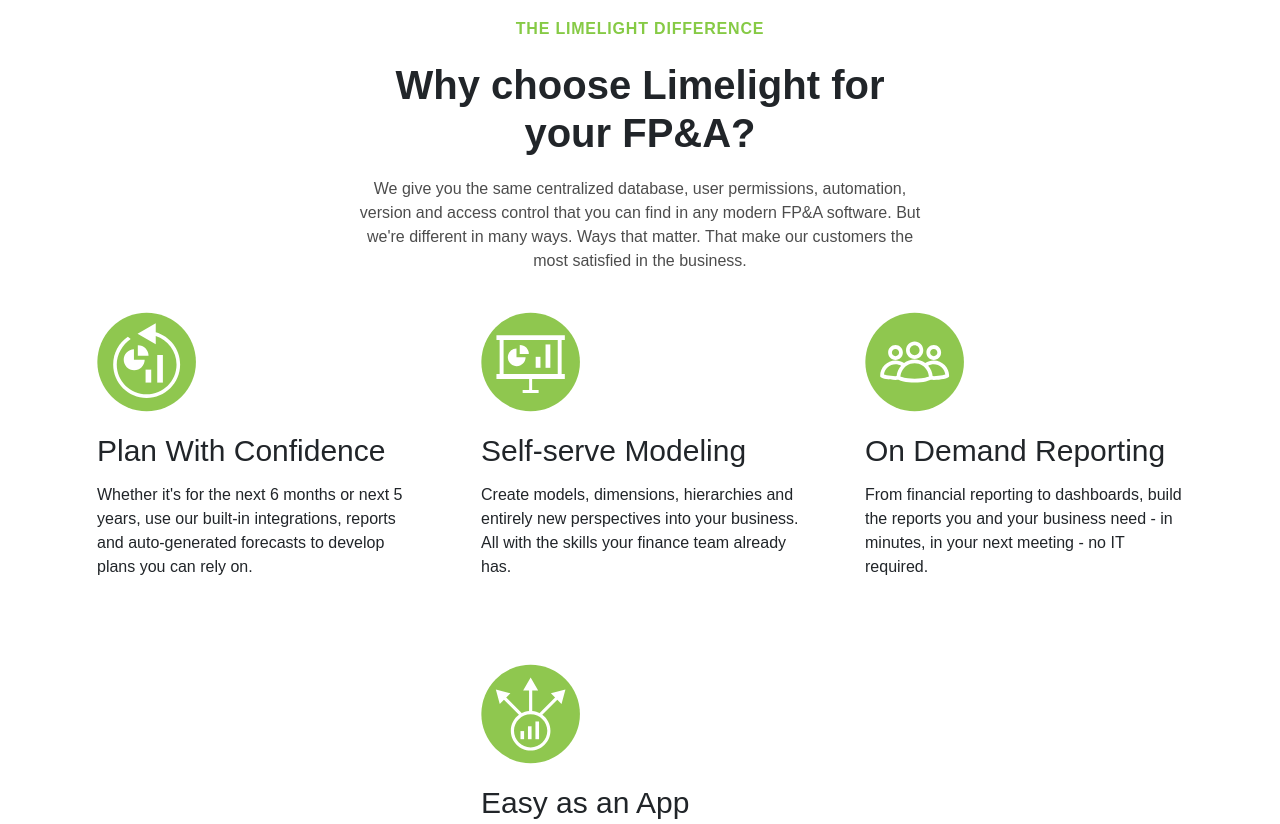
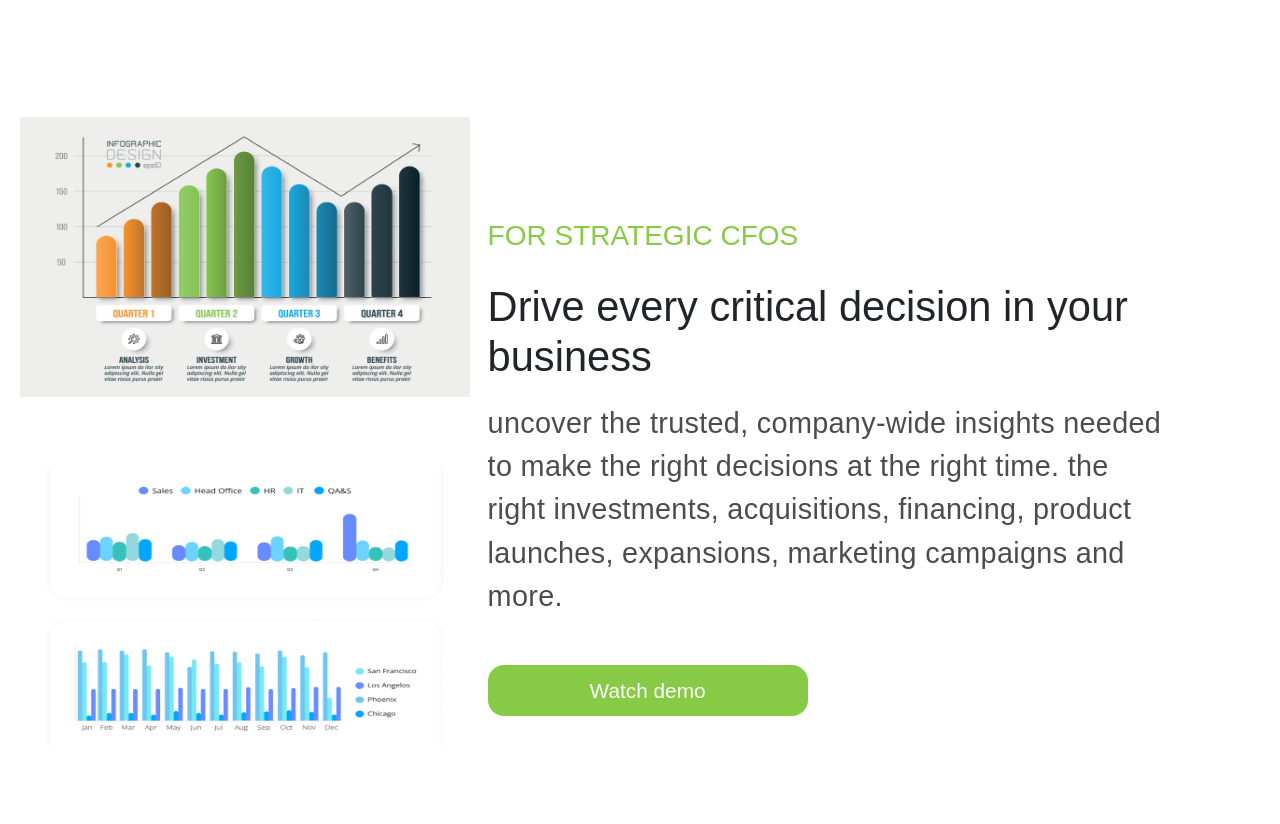
Before and after one commit to garg-anuj/Limelight-Web-Site, a plain HTML site: page index.html in a window 1280 px wide. Shown: the part 1491-2315 px from the top of the page. Drawn offline with nearby package versions, Linux system fonts and the light colour scheme; files whose address does not match are found by name.

Commit message:
new sections ad new css file customerStories.css

```diff
--- a/common.css
+++ b/common.css
@@ -32,6 +32,7 @@
      width: 320px;
      padding: 10px;
      margin-top: 1.5em;
+     background-color: #86ca45;
  }
 
  section {
@@ -41,5 +42,3 @@
  a {
      text-decoration: none;
  }
-
- /* background: url(<path-to-image>), lightgray 50% / cover no-repeat; */
--- /dev/null
+++ b/customerStories.css
@@ -0,0 +1,75 @@
+.customer-stories {
+    display: flex;
+    flex-direction: row-reverse;
+    width: 100%;
+    padding: 10px;
+    margin: 100px 0 10px 0;
+    font-size: 180%;
+}
+
+.customer-stories .text-content {
+    display: flex;
+    align-items: center;
+    flex-direction: column;
+    justify-content: center;
+    width: 70%;
+    margin: 10px;
+    padding: 2px;
+    min-width: 360px;
+    min-height: 315px;
+}
+
+.customer-stories .text-content div {
+    width: 80%;
+    display: flex;
+    flex-direction: column;
+}
+
+.customer-stories .text-content div h3 {
+    color: #86ca45;
+    margin: 0 0 10px 0;
+}
+
+.customer-stories .text-content div h2 {
+    margin: 20px 0 20px 0;
+    font-size: 2.6rem;
+}
+
+.customer-stories .text-content div p {
+    color: rgba(0, 0, 0, 0.7);
+    letter-spacing: 0.02rem;
+    font-weight: 450;
+    text-transform: lowercase;
+}
+
+.customer-stories .text-content button {
+    background: #86ca45;
+    color: white;
+}
+
+.customer-stories .text-content button:hover {
+    opacity: 0.8;
+    letter-spacing: 2px;
+}
+
+.customer-stories .content-imgs {
+    display: flex;
+    flex-direction: column;
+    justify-content: start;
+    width: 25%;
+    margin: 10px;
+    height: 700px;
+}
+
+.customer-stories .content-imgs div {
+    right: 100px;
+    width: 450px;
+    height: 50%;
+}
+
+/* .customer-stories .text-content:nth-child(1),
+.customer-stories .content-imgs:nth-child(2) {
+    display: flex;
+    flex-wrap: wrap;
+    flex: 1 1 450px;
+} */
--- a/index.html
+++ b/index.html
@@ -9,6 +9,7 @@
     <link rel="stylesheet" href="https://cdn.jsdelivr.net/npm/bootstrap-icons@1.11.1/font/bootstrap-icons.min.css">
     <link rel="stylesheet" href="style.css">
     <link rel="stylesheet" href="common.css">
+    <link rel="stylesheet" href="customerStories.css">
     <title>Lime Light</title>
 
 
@@ -103,6 +104,36 @@
                     <img src="Images/CSD company Img.webp" alt="Team 3">
                 </div>
             </div>
+        </section>
+
+        <section id="Home" class="customer-stories">
+            <!-- <h3>See More Customer Success Stories</h3> -->
+
+            <div class="text-content">
+                <div>
+                    <h3>FOR STRATEGIC CFOS</h3>
+                    <h2>
+                        Drive every critical decision in your business
+                    </h2>
+                    <p>
+                        Uncover the trusted, company-wide insights needed to make the right decisions at the right time.
+                        The right investments, acquisitions, financing, product launches, expansions, marketing
+                        campaigns and more.
+                    </p>
+                </div>
+
+                <div>
+                    <button class="btn">
+                        Watch demo
+                    </button>
+                </div>
+            </div>
+
+            <div class="content-imgs">
+                <div> <img src="Images/infographic-business.png"> </div>
+                <div> <img src="Images/Drive-every-critical-decision.jpg"> </div>
+            </div>
+
         </section>
 
 
--- a/style.css
+++ b/style.css
@@ -25,6 +25,7 @@ header {
     justify-content: space-between;
     align-items: center;
     background-color: #91d4fa;
+    padding: 0 1rem;
 }
 
 .logo img {
@@ -219,7 +220,7 @@ header {
     justify-content: space-around;
     margin-bottom: 2rem;
     padding: 1rem;
-    width: 350px;
+    width: 340px;
     height: 320px;
     text-align: center;
 }
```
Also changed, not shown: Images/Drive-every-critical-decision.jpg (added), Images/infographic-business.png (added).
